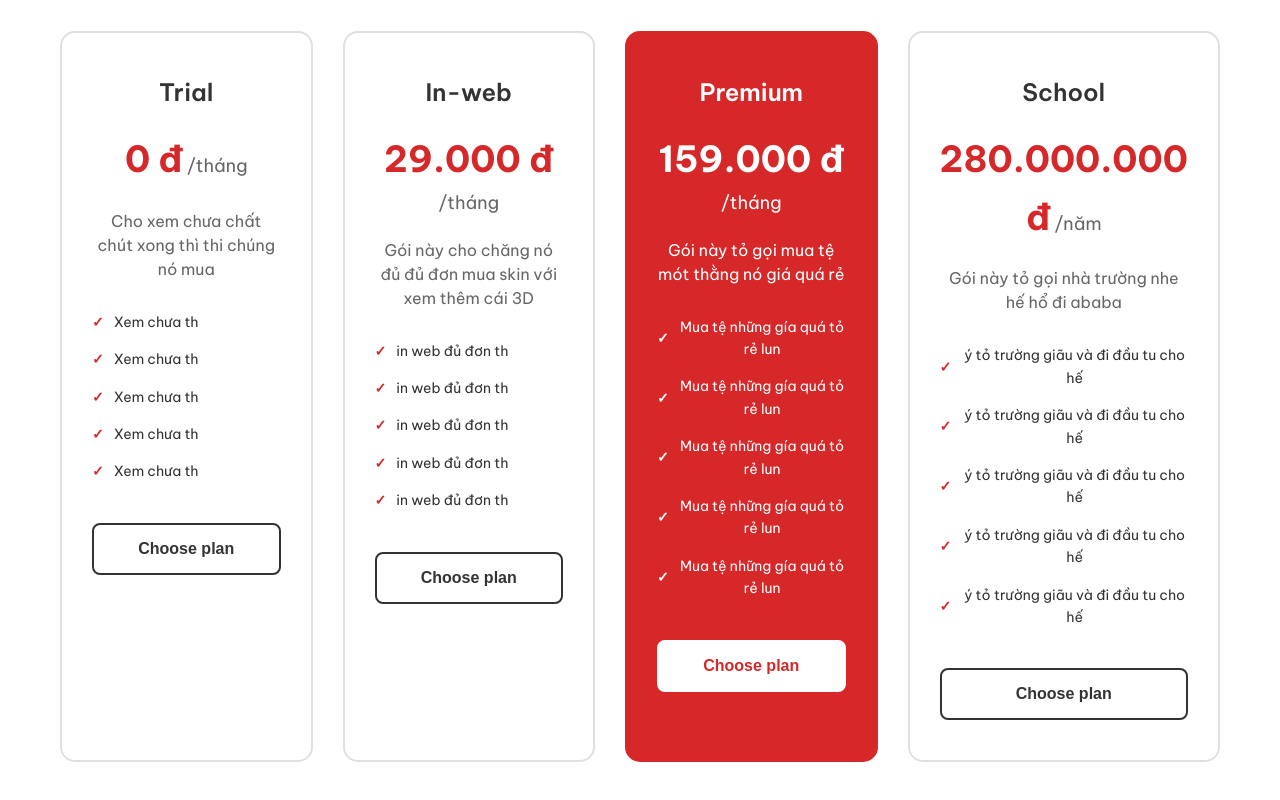
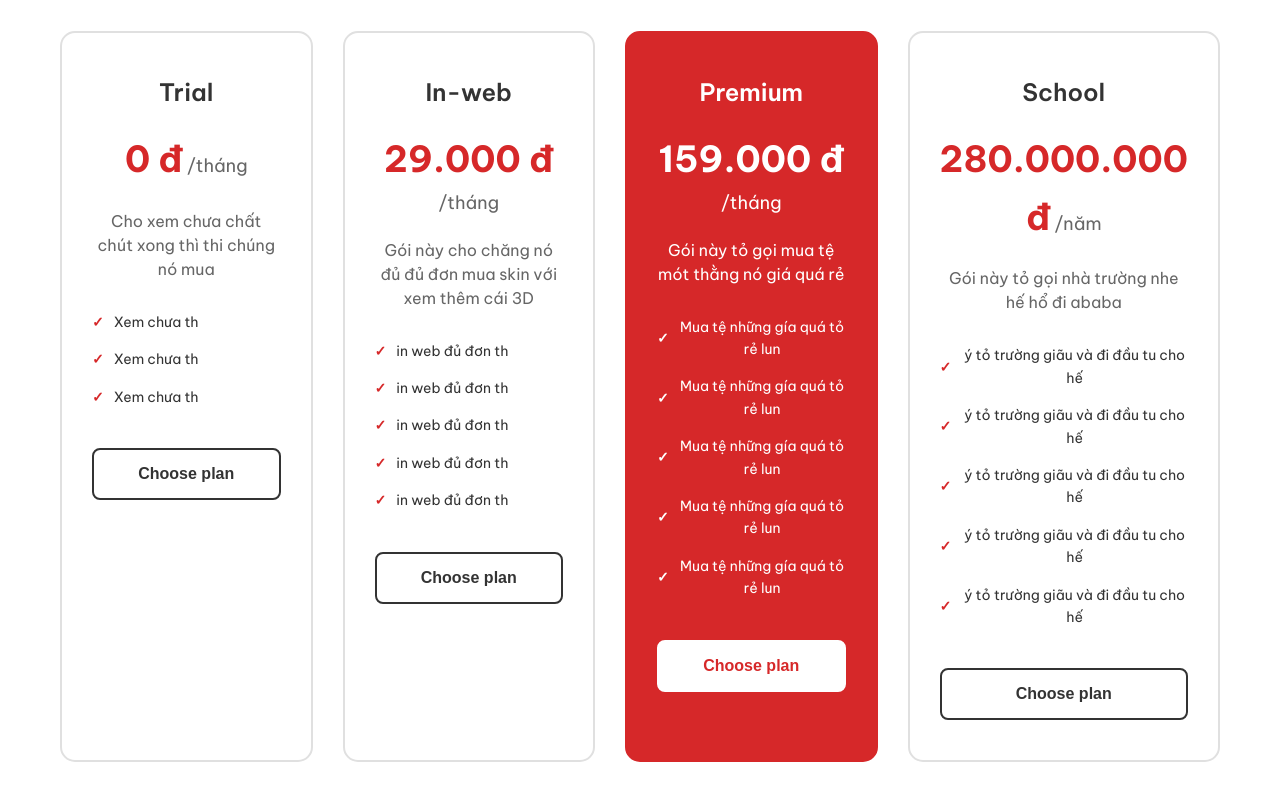
Before and after one commit to dungddhe182379/Vietsuky-Website, a plain HTML site: page index.html in a window 1280 px wide. Shown: the part 3453-4253 px from the top of the page. Drawn offline with Linux system fonts and the light colour scheme; a web font is replaced by a local one.

Commit message:
first cmm

```diff
--- a/index.html
+++ b/index.html
@@ -219,14 +219,6 @@
                             <span class="feature-icon">✓</span>
                             <span class="feature-text">Xem chưa th</span>
                         </div>
-                        <div class="feature">
-                            <span class="feature-icon">✓</span>
-                            <span class="feature-text">Xem chưa th</span>
-                        </div>
-                        <div class="feature">
-                            <span class="feature-icon">✓</span>
-                            <span class="feature-text">Xem chưa th</span>
-                        </div>
                     </div>
                     <button class="btn btn-outline pricing-btn">Choose plan</button>
                 </div>
```
